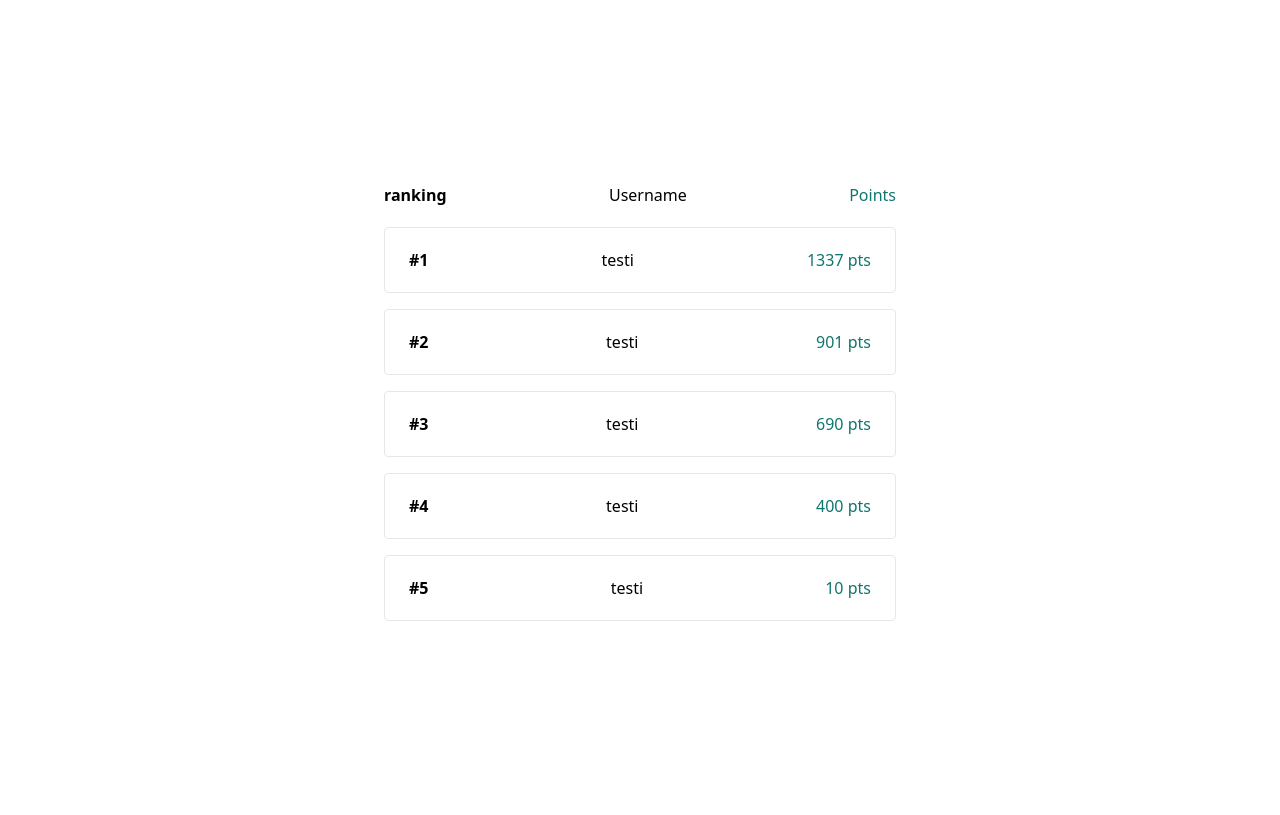
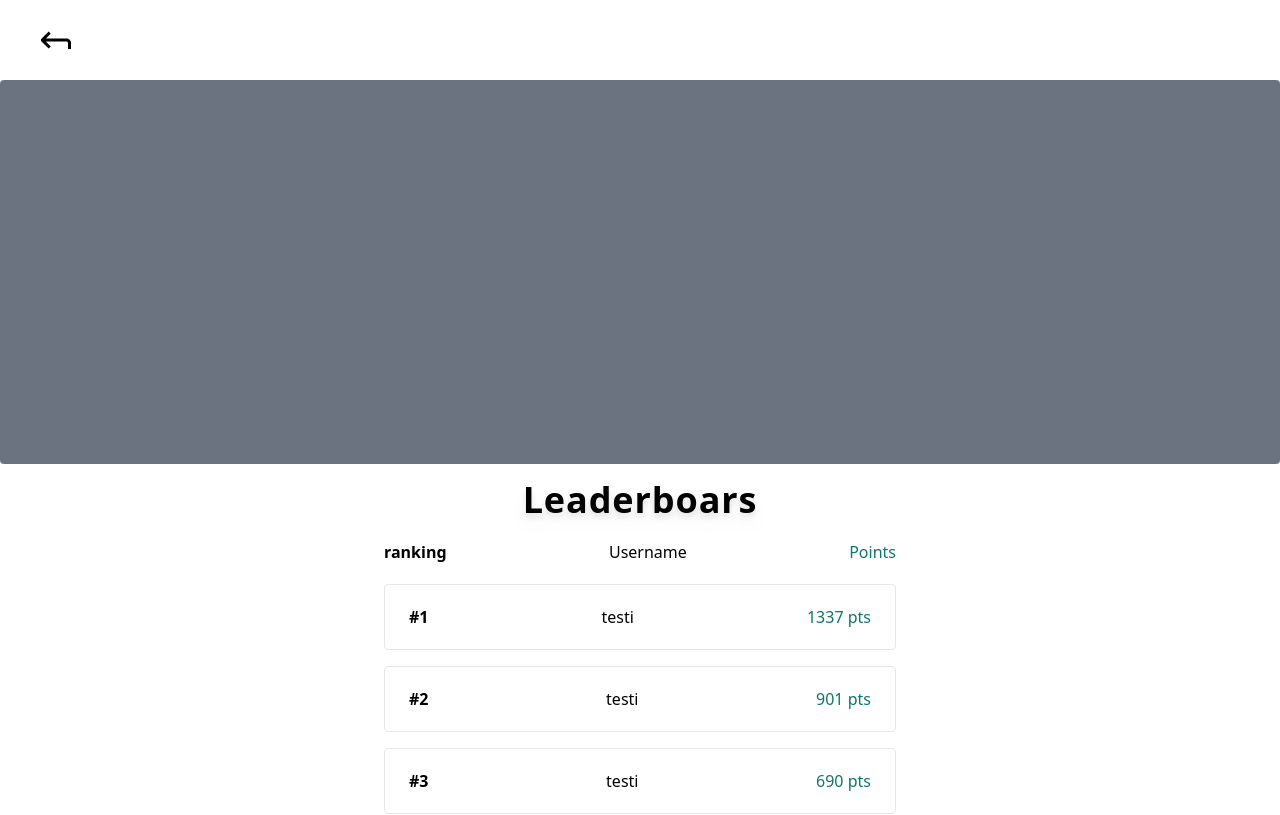
Before and after one commit to eeko1/Trash-Dash, a React (Create React App) app: page /Leaderboard in a window 1280 px wide. Shown: the top 815 px of the page. Built offline with nearby package versions, Linux system fonts and the light colour scheme; the HTML template or start-up script is replaced by a standard one.

Commit message:
feat: add react-icons dependency and implement navigation icons in Leaderboards, PickTheGame, and RecycleGuide components

```diff
--- a/package.json
+++ b/package.json
@@ -20,6 +20,7 @@
     "postcss-cli": "^11.0.1",
     "react": "^19.1.1",
     "react-dom": "^19.1.1",
+    "react-icons": "^5.5.0",
     "react-router-dom": "^7.9.1",
     "react-scripts": "5.0.1",
     "tailwindcss": "^3.3.3",
--- a/src/componets/Leaderboards.tsx
+++ b/src/componets/Leaderboards.tsx
@@ -1,4 +1,6 @@
 import { useEffect, useState } from "react";
+import { useNavigate } from "react-router-dom";
+import { VscIndent } from "react-icons/vsc";
 
 const leaderboardMock = [
     {
@@ -43,8 +45,20 @@ const Leaderboards = () => {
         setLeaderboars(leaderboardMock);
     }, []);
 
+    const navigate = useNavigate();
+
+
     return (
-         <div className="flex flex-col justify-center min-h-screen space-y-4">
+        <div className='flex flex-col justify-center min-h-screen space-y-4'>
+            <div
+                className="cursor-pointer ml-8 mt-4 w-fit"
+                onClick={() => navigate('/')}
+                title="Go to Home"
+            >
+                <VscIndent className="rotate-180 text-5xl" />
+            </div>
+            <div className='mb-6 w-full h-96 bg-gray-500 rounded' />
+            <h2 className='text-4xl font-extrabold text-black-700 mb-4 drop-shadow-lg tracking-wide text-center'>Leaderboars</h2>
             <div className='flex items-center justify-center'>
                 <div className='py-1 text-l w-[40%]'>
                     <div className='flex justify-between w-full'>
--- a/src/views/PickTheGame.tsx
+++ b/src/views/PickTheGame.tsx
@@ -1,10 +1,22 @@
 import { useUser } from '../contexts/UserContext';
+import { useNavigate } from "react-router-dom";
+import { VscIndent } from "react-icons/vsc";
+
 
 const PickTheGame = () => {
+
+  const navigate = useNavigate();
 
 
   return (
     <div className='flex flex-col justify-center min-h-screen bg-gray-100'>
+      <div
+        className="cursor-pointer ml-8 mt-4 w-fit"
+        onClick={() => navigate('/')}
+        title="Go to Home"
+      >
+        <VscIndent className="rotate-180 text-5xl" />
+      </div>
       <div className='w-full h-full rounded flex flex-col items-center'>
         <div className='mb-6 w-full h-96 bg-gray-500 rounded' />
         <h2 className='text-4xl font-extrabold text-black-700 mb-4 drop-shadow-lg tracking-wide'>
--- a/src/views/RecycleGuide.tsx
+++ b/src/views/RecycleGuide.tsx
@@ -2,6 +2,9 @@ import React, { useEffect, useState } from 'react';
 import { fetchData } from '../lib/utils';
 import SpecificWaste from '../componets/SpecificWaste';
 import { wastpage } from '../types/apiTypes'
+import { useNavigate } from "react-router-dom";
+import { VscIndent } from "react-icons/vsc";
+
 
 
 
@@ -11,7 +14,7 @@ const WasteTypesList = () => {
     const [selectedId, setSelectedId] = useState<number | null>(null);
 
 
- useEffect(() => {
+    useEffect(() => {
         const baseUrl = process.env.REACT_APP_SERVER || '';
         fetchData<{ hits: wastpage[] }>(`${baseUrl}/wastepages`)
             .then(data => {
@@ -21,10 +24,19 @@ const WasteTypesList = () => {
             .catch(err => setError(err.message));
     }, []);
 
+    const navigate = useNavigate();
+
     if (error) return <div className="text-red-600">{error}</div>;
 
     return (
         <div className="flex items-center justify-center min-h-screen">
+            <div
+                className="cursor-pointer ml-8 mt-4 w-fit"
+                onClick={() => navigate('/')}
+                title="Go to Home"
+            >
+                <VscIndent className="rotate-180 text-5xl" />
+            </div>
             <div className="rounded-xl p-8 flex items-center justify-center h-full">
                 <div className="grid grid-cols-2 gap-4 w-full max-w-xl mx-auto overflow-auto h-96">
                     {wasteTypes.map(waste => (
```
Also changed, not shown: src/App.tsx (+4 -4 lines), 1 other file (tests, documents, lock files or other folders). Lines whose indentation alone changed are shown as unchanged.
